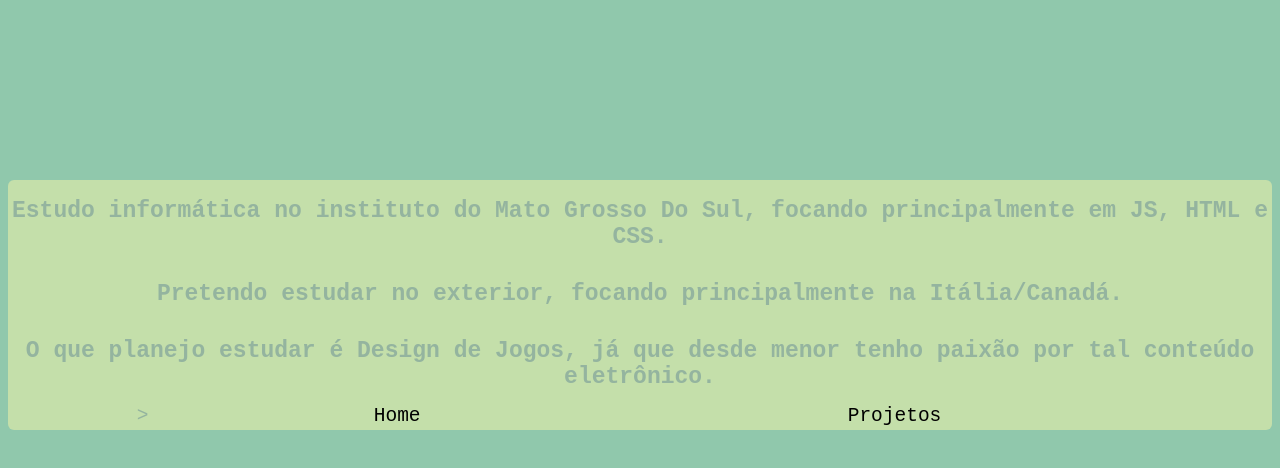
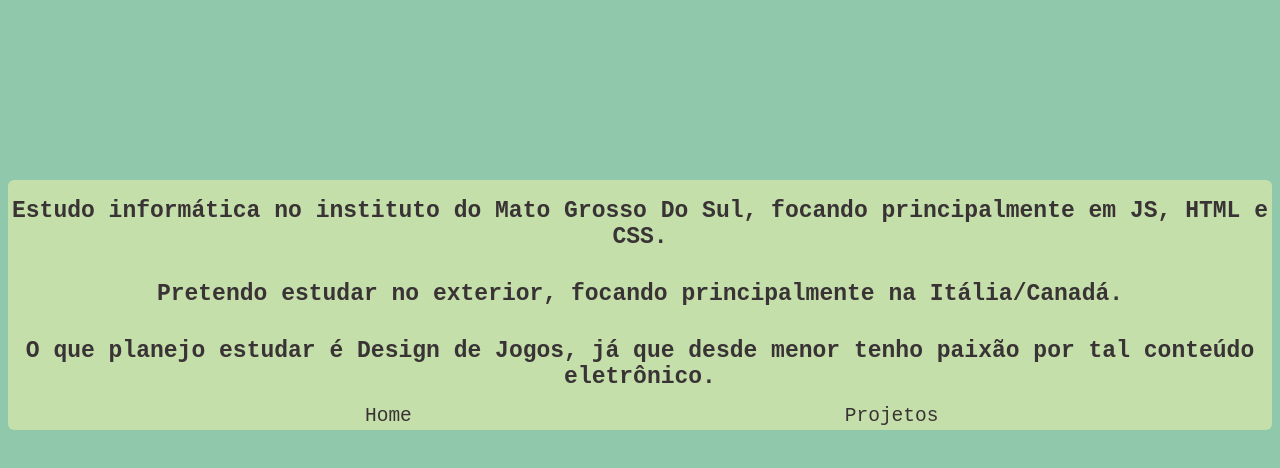
Before and after one commit to Mooniemd/Trabalho-Picolo-Parcial-, a website: page academico.html in a window 1280 px wide. In both pictures the pointer is over the element 640 px from the left and 305 px from the top of the page. Drawn offline with Linux system fonts and the light colour scheme.

Commit message:
Paleta de cores do texto atualizada

```diff
--- a/academico.html
+++ b/academico.html
@@ -15,7 +15,7 @@
     <h1>O que planejo estudar é Design de Jogos, já que desde menor tenho paixão por tal conteúdo eletrônico.</h1>
 
     <div class="muzy">
-        ><a href="/">Home</a>
+        <a href="/">Home</a>
         <a href="/projetos">Projetos</a>
 
       </div>
--- a/public/css/estilo.css
+++ b/public/css/estilo.css
@@ -30,7 +30,7 @@ body {
 }
 
 .zyzz:hover {
-  color: #94B49F;
+  color: #3A3335;
   transition: color 1s;
 }
 
@@ -57,6 +57,6 @@ h1{
 }
 
 .zyzz:hover a{
-  color:black;
+  color:#3A3335;
   transition: color 1s;
 }
```
